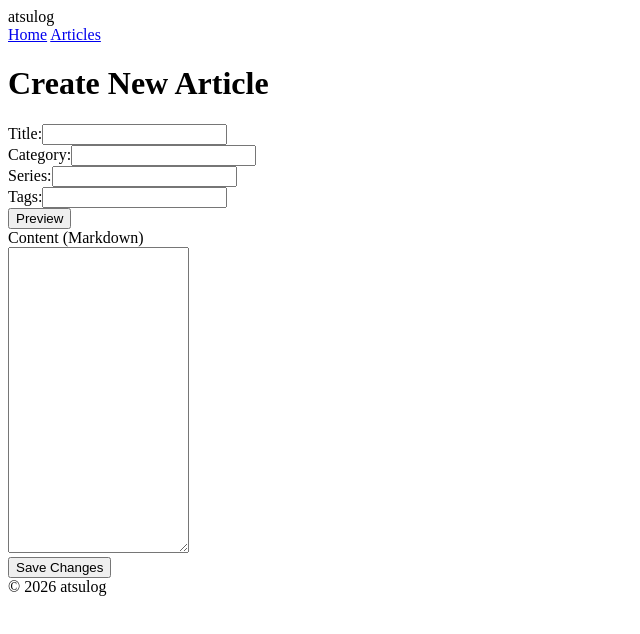
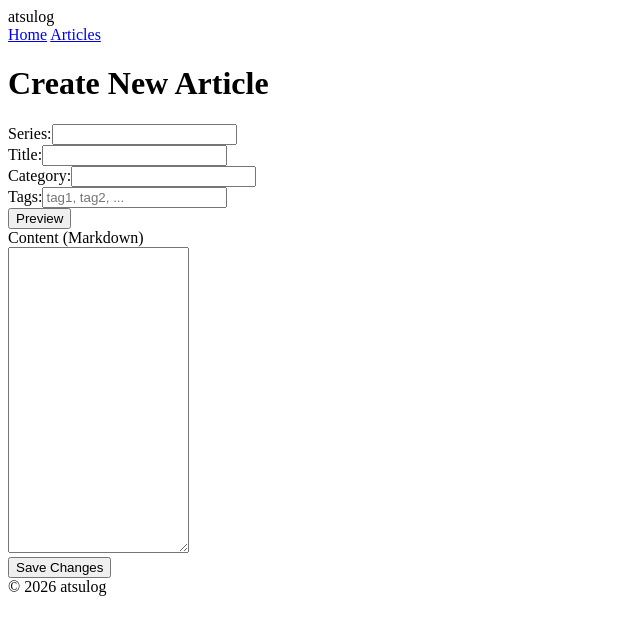
Before and after one commit to a-hashioka/atsulog, a Next.js app: page /edit/create in a window 1280 px wide. Shown: the top 634 px of the page, without its empty margins (0-640 px from the left). Built offline with nearby package versions, Linux system fonts and the light colour scheme.

Commit message:
feat: add series management functionality

```diff
--- a/app/components/atoms/form-field.tsx
+++ b/app/components/atoms/form-field.tsx
@@ -3,36 +3,59 @@
  */
 export type FormFieldProps = {
   id: string;
-  defaultValue: string;
+  name?: string;
+  defaultValue?: string;
+  value?: string;
+  onChange?: (e: React.ChangeEvent<HTMLInputElement>) => void;
   type?: "text" | "password";
   required?: boolean;
+  placeholder?: string;
+  candidates?: string[];
 };
 
 /**
  * A reusable input field with a label derived from its id.
- * Defaults to being a required field.
+ * Supports optional autocomplete candidates via datalist.
  * @param props - Component props.
  * @returns The form field element.
  */
 export function FormField({
   id,
+  name,
   defaultValue,
+  value,
+  onChange,
   type = "text",
   required = true,
+  placeholder,
+  candidates,
 }: FormFieldProps) {
   const displayLabel = id.charAt(0).toUpperCase() + id.slice(1);
+  const fieldName = name ?? id;
+  const listId = `${id}-list`;
 
   return (
-    <>
+    <div>
       <label htmlFor={id}>{displayLabel}:</label>
       <input
         type={type}
         id={id}
-        name={id}
+        name={fieldName}
         defaultValue={defaultValue}
+        value={value}
+        onChange={onChange}
         required={required}
+        placeholder={placeholder}
+        list={candidates ? listId : undefined}
+        autoComplete={candidates ? "off" : undefined}
       />
-      <br />
-    </>
+      {candidates && candidates.length > 0 && (
+        <datalist id={listId}>
+          {candidates.map((candidate) => (
+            <option key={candidate} value={candidate} />
+          ))}
+        </datalist>
+      )}
+    </div>
   );
 }
--- a/app/components/atoms/search-field.tsx
+++ b/app/components/atoms/search-field.tsx
@@ -1,49 +1,8 @@
-type SearchFieldProps = {
-  name: string;
-  defaultValue: string;
-  placeholder?: string;
-  candidates?: string[];
-};
-
-/**
- * A reusable search input field with a label and optional autocomplete candidates.
- */
-function SearchField({
-  name,
-  defaultValue,
-  placeholder,
-  candidates,
-}: SearchFieldProps) {
-  const listId = `${name}-list`;
-
-  return (
-    <div>
-      <label htmlFor={name}>
-        {name.charAt(0).toUpperCase() + name.slice(1)}:
-      </label>
-      <input
-        type="text"
-        id={name}
-        name={name}
-        defaultValue={defaultValue}
-        placeholder={placeholder}
-        list={candidates ? listId : undefined}
-        autoComplete="off"
-      />
-      {candidates && candidates.length > 0 && (
-        <datalist id={listId}>
-          {candidates.map((candidate) => (
-            <option key={candidate} value={candidate} />
-          ))}
-        </datalist>
-      )}
-    </div>
-  );
-}
+import { useState, useCallback, useEffect } from "react";
+import { FormField } from "./form-field";
 
 const SEARCH_FIELDS = [
   { name: "keyword", placeholder: "Search articles..." },
-  { name: "tag", placeholder: "e.g. Linux" },
   { name: "category", placeholder: "e.g. Computer Science" },
   { name: "series", placeholder: "e.g. My Dev" },
 ] as const;
@@ -66,17 +25,59 @@ export function SearchFields({ searchParams, candidates }: SearchFieldsProps) {
     return val ?? "";
   };
 
+  const initialTagValue = getFirstValue(searchParams.tag);
+  const [tagValue, setTagValue] = useState(initialTagValue);
+  const [tagCandidates, setTagCandidates] = useState<string[]>(
+    candidates?.tag ?? [],
+  );
+
+  // Synchronize state with searchParams if they change (e.g. Clear button)
+  useEffect(() => {
+    setTagValue(initialTagValue);
+  }, [initialTagValue]);
+
+  const handleTagsChange = useCallback(
+    (e: React.ChangeEvent<HTMLInputElement>) => {
+      const value = e.target.value;
+      setTagValue(value);
+
+      if (!candidates?.tag) return;
+
+      const lastCommaIndex = value.lastIndexOf(",");
+      const prefix = value.substring(0, lastCommaIndex + 1);
+      const lastPart = value.substring(lastCommaIndex + 1).trim();
+
+      const filtered = candidates.tag.filter((c) =>
+        c.toLowerCase().includes(lastPart.toLowerCase()),
+      );
+
+      setTagCandidates(
+        filtered.map((c) => `${prefix}${prefix ? " " : ""}${c}`),
+      );
+    },
+    [candidates?.tag],
+  );
+
   return (
     <>
       {SEARCH_FIELDS.map(({ name, placeholder }) => (
-        <SearchField
+        <FormField
           key={name}
-          name={name}
+          id={name}
           defaultValue={getFirstValue(searchParams[name])}
           placeholder={placeholder}
           candidates={candidates?.[name as keyof typeof candidates]}
+          required={false}
         />
-      ))}
+      ))}{" "}
+      <FormField
+        id="tag"
+        value={tagValue}
+        onChange={handleTagsChange}
+        candidates={tagCandidates}
+        placeholder="tag1, tag2, ..."
+        required={false}
+      />
     </>
   );
 }
--- a/app/components/organisms/article-search-form.tsx
+++ b/app/components/organisms/article-search-form.tsx
@@ -18,6 +18,7 @@ type ArticleSearchFormProps = {
     category?: string[];
     series?: string[];
   };
+  action?: string;
 };
 
 /**
@@ -27,18 +28,19 @@ type ArticleSearchFormProps = {
 export function ArticleSearchForm({
   searchParams,
   candidates,
+  action = "/articles",
 }: ArticleSearchFormProps) {
   const router = useRouter();
 
   return (
     <section>
       <h1>Search & Filter Articles</h1>
-      <Form action="/articles">
+      <Form action={action}>
         <SearchFields searchParams={searchParams} candidates={candidates} />
 
         <div className="form-actions">
           <button type="submit">Search</button>
-          <button type="button" onClick={() => router.push("/articles")}>
+          <button type="button" onClick={() => router.push(action)}>
             Clear
           </button>
         </div>
--- a/app/components/organisms/edit-article-form.tsx
+++ b/app/components/organisms/edit-article-form.tsx
@@ -1,9 +1,10 @@
 "use client";
 
-import { useState } from "react";
+import { useState, useCallback } from "react";
 import type { ArticleMetadata } from "@/app/lib/article-types";
 import { FormField } from "@/app/components/atoms/form-field";
 import { MarkdownField } from "@/app/components/atoms/markdown-field";
+import { getNextSeriesOrder } from "@/app/lib/article-series";
 
 // --- Types ---
 
@@ -14,6 +15,12 @@ type EditArticleFormProps = {
   metadata: ArticleMetadata;
   content: string;
   action: (formData: FormData) => Promise<void>;
+  articles: ArticleMetadata[];
+  candidates?: {
+    tag?: string[];
+    category?: string[];
+    series?: string[];
+  };
 };
 
 // --- Main Component ---
@@ -27,22 +34,83 @@ export function EditArticleForm({
   metadata,
   content: initialContent,
   action,
+  articles,
+  candidates,
 }: EditArticleFormProps) {
   const [currentContent, setCurrentContent] = useState(initialContent);
+  const [title, setTitle] = useState(metadata.title);
+  const [series, setSeries] = useState(metadata.series ?? "");
+  const [tags, setTags] = useState(metadata.tags.join(", "));
+  const [tagCandidates, setTagCandidates] = useState<string[]>(
+    candidates?.tag ?? [],
+  );
+
+  const handleSeriesChange = useCallback(
+    (e: React.ChangeEvent<HTMLInputElement>) => {
+      const newSeries = e.target.value;
+      setSeries(newSeries);
+
+      // Only auto-generate title if it's currently empty or already looks like a series title
+      const isTitleEmpty = title.trim() === "";
+      const isTitleSeriesPattern = /#\d{3}$/.test(title);
+
+      if (newSeries.trim() !== "" && (isTitleEmpty || isTitleSeriesPattern)) {
+        const nextOrder = getNextSeriesOrder(newSeries, articles);
+        const formattedOrder = String(nextOrder).padStart(3, "0");
+        setTitle(`${newSeries}#${formattedOrder}`);
+      }
+    },
+    [title, articles],
+  );
+
+  const handleTagsChange = useCallback(
+    (e: React.ChangeEvent<HTMLInputElement>) => {
+      const value = e.target.value;
+      setTags(value);
+
+      if (!candidates?.tag) return;
+
+      const lastCommaIndex = value.lastIndexOf(",");
+      const prefix = value.substring(0, lastCommaIndex + 1);
+      const lastPart = value.substring(lastCommaIndex + 1).trim();
+
+      // Filter and then map with prefix so the browser's datalist matches the full input
+      const filtered = candidates.tag.filter((c) =>
+        c.toLowerCase().includes(lastPart.toLowerCase()),
+      );
+
+      setTagCandidates(filtered.map((c) => `${prefix}${prefix ? " " : ""}${c}`));
+    },
+    [candidates?.tag],
+  );
 
   return (
     <form action={action}>
-      <FormField id="title" defaultValue={metadata.title} />
-      <FormField id="category" defaultValue={metadata.category} />
       <FormField
         id="series"
-        defaultValue={metadata.series ?? ""}
+        value={series}
+        onChange={handleSeriesChange}
         required={false}
+        candidates={candidates?.series}
+      />
+      <FormField
+        id="title"
+        value={title}
+        onChange={(e) => setTitle(e.target.value)}
+      />
+      <FormField
+        id="category"
+        defaultValue={metadata.category}
+        candidates={candidates?.category}
       />
       <FormField
         id="tags"
-        defaultValue={metadata.tags.join(", ")}
+        name="tags"
+        value={tags}
+        onChange={handleTagsChange}
         required={false}
+        candidates={tagCandidates}
+        placeholder="tag1, tag2, ..."
       />
 
       <MarkdownField value={currentContent} onChange={setCurrentContent} />
--- a/app/edit/[slug]/page.tsx
+++ b/app/edit/[slug]/page.tsx
@@ -6,6 +6,7 @@ import {
 } from "@/app/lib/repository/article-loader";
 import { saveArticleDetail } from "@/app/lib/repository/article-saver";
 import { EditArticleForm } from "@/app/components/organisms/edit-article-form";
+import { extractArticleCandidates } from "@/app/lib/article-display";
 
 /**
  * Article Edit Page.
@@ -24,6 +25,8 @@ export default async function EditArticlePage({
   if (!detail) {
     notFound();
   }
+
+  const candidates = extractArticleCandidates(articles);
 
   /**
    * Server Action to handle the update of an article.
@@ -65,6 +68,8 @@ export default async function EditArticlePage({
         metadata={detail.metadata}
         content={detail.content}
         action={handleSave}
+        articles={articles}
+        candidates={candidates}
       />
     </main>
   );
--- a/app/edit/create/page.tsx
+++ b/app/edit/create/page.tsx
@@ -3,6 +3,7 @@ import { EditArticleForm } from "@/app/components/organisms/edit-article-form";
 import { loadArticleMetadata } from "@/app/lib/repository/article-loader";
 import { saveArticleDetail } from "@/app/lib/repository/article-saver";
 import type { ArticleMetadata } from "@/app/lib/article-types";
+import { extractArticleCandidates } from "@/app/lib/article-display";
 
 /**
  * Page for creating a new article.
@@ -18,6 +19,7 @@ export default async function NewArticlePage() {
     title: "",
     category: "",
     series: null,
+    seriesOrder: null,
     tags: [],
     filePath: "",
     createdAt: "",
@@ -52,6 +54,7 @@ export default async function NewArticlePage() {
       title: raw.title,
       category: raw.category,
       series: raw.series.trim() || null,
+      seriesOrder: null,
       tags: raw.tags
         .split(",")
         .map((t) => t.trim())
@@ -69,6 +72,9 @@ export default async function NewArticlePage() {
     redirect(`/edit/`);
   }
 
+  const articles = await loadArticleMetadata();
+  const candidates = extractArticleCandidates(articles);
+
   return (
     <main>
       <h1>Create New Article</h1>
@@ -76,6 +82,8 @@ export default async function NewArticlePage() {
         metadata={initialMetadata}
         content=""
         action={handleCreate}
+        articles={articles}
+        candidates={candidates}
       />
     </main>
   );
--- a/app/edit/page.tsx
+++ b/app/edit/page.tsx
@@ -41,6 +41,7 @@ export default async function NewArticlePage({
       <ArticleSearchForm
         searchParams={resolvedSearchParams}
         candidates={candidates}
+        action="/edit"
       />
       <PaginatedArticleList
         articles={sortedArticles}
--- /dev/null
+++ b/app/lib/article-series.ts
@@ -0,0 +1,23 @@
+import type { ArticleMetadata } from "./article-types";
+
+/**
+ * Calculates the next seriesOrder for a given series name.
+ * @param seriesName - The name of the series.
+ * @param articles - The list of article metadata.
+ * @returns The next available seriesOrder (max + 1). Returns 0 if no articles exist in the series.
+ */
+export function getNextSeriesOrder(
+  seriesName: string,
+  articles: ArticleMetadata[],
+): number {
+  const seriesArticles = articles.filter(
+    (article) => article.series === seriesName,
+  );
+
+  const maxOrder = seriesArticles.reduce(
+    (max, a) => Math.max(max, a.seriesOrder ?? -1),
+    -1,
+  );
+
+  return maxOrder + 1;
+}
--- a/app/lib/article-types.ts
+++ b/app/lib/article-types.ts
@@ -6,6 +6,7 @@ export type ArticleMetadata = {
   modifiedAt: string;
   tags: string[];
   series: string | null;
+  seriesOrder: number | null;
   category: string;
   viewCount: number;
 };
```
Also changed, not shown: app/articles/[slug]/page.tsx (+46 -0 lines), app/lib/article-filter.ts (+13 -3 lines), app/lib/repository/article-saver.ts (+23 -3 lines).
